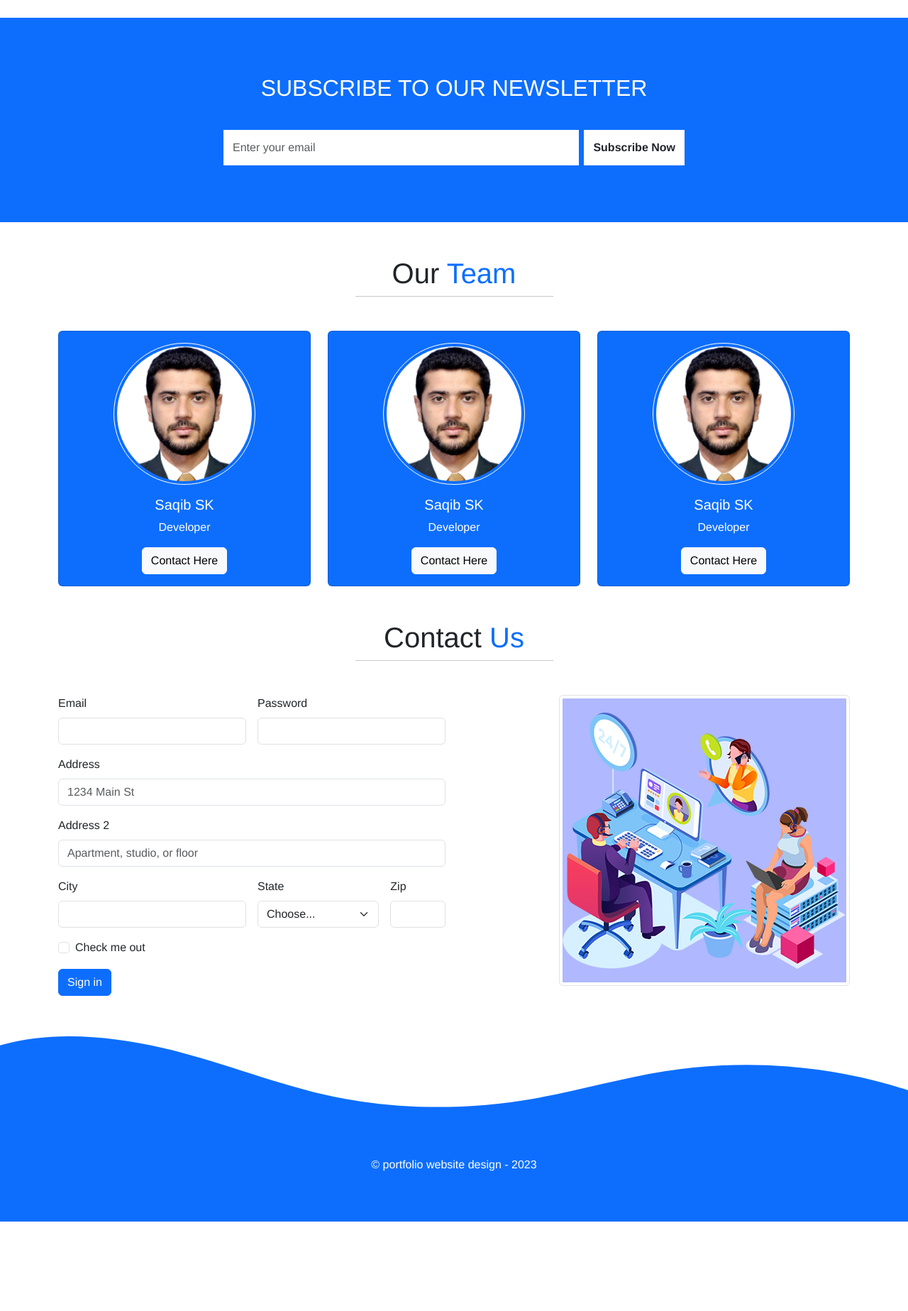
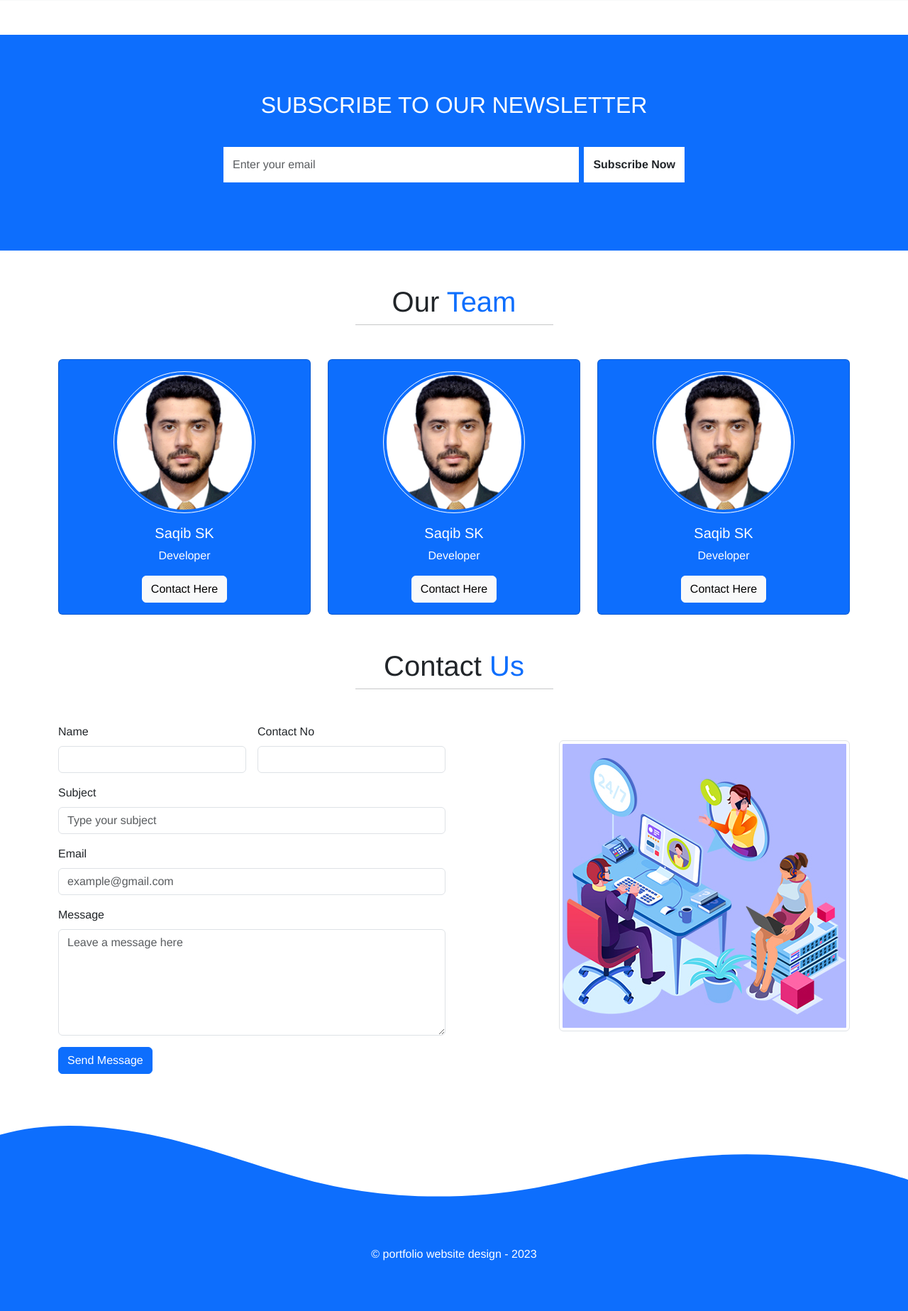
Before and after one commit to saqib-designexs/business-portfolio-website, a PHP site: page / in a window 1280 px wide. Shown: the part 2099-3946 px from the top of the page at 71% size. Before the commit the page ends 3820 px from the top, so only its background shows below. Run offline with PHP 8.4, Linux system fonts and the light colour scheme.

Commit message:
update layout & add mailing functionality

```diff
--- a/index.html
+++ b/index.php
@@ -1,3 +1,5 @@
+include 'newsletter.php';
+include 'send_email.php';
 <!DOCTYPE html>
 <html lang="en">
 <head>
@@ -209,11 +211,12 @@
         <div class="content">
           <h2 class="text-white">SUBSCRIBE TO OUR NEWSLETTER</h2>
         <div class="input-group">
-               <input type="email" class="form-control" placeholder="Enter your email">
+               <input type="email" class="form-control" placeholder="Enter your email" id="nw_input">
                <span class="input-group-btn">
-               <button class="btn btn bg-white text-dark ms-2 ms-sm-2 ms-lg-2" type="submit">Subscribe Now</button>
+               <button class="btn btn bg-white text-dark ms-2 ms-sm-2 ms-lg-2" type="button" id="nw_btn" onclick="newsletter();">Subscribe Now</button>
                </span>
-                </div>
+        </div>
+        <p id="newsletter_message"></p>
         </div>
       </div>
       </div>
@@ -272,52 +275,36 @@
     </div>
     <div class="row">
       <div class="col-12 col-lg-6">
-        <form class="row g-3">
+        <form class="row g-3" id="contactForm">
           <div class="col-md-6">
-            <label for="inputEmail4" class="form-label">Email</label>
-            <input type="email" class="form-control" id="inputEmail4">
+            <label class="form-label">Name</label>
+            <input type="input" class="form-control" id="name">
           </div>
           <div class="col-md-6">
-            <label for="inputPassword4" class="form-label">Password</label>
-            <input type="password" class="form-control" id="inputPassword4">
+            <label class="form-label">Contact No</label>
+            <input type="number" class="form-control" id="number">
+          </div>
+
+          <div class="col-12">
+            <label class="form-label">Subject</label>
+            <input type="input" class="form-control" id="subject" placeholder="Type your subject">
+          </div>
+
+          <div class="col-12">
+            <label class="form-label">Email</label>
+            <input type="email" class="form-control" id="email" placeholder="example@gmail.com">
           </div>
           <div class="col-12">
-            <label for="inputAddress" class="form-label">Address</label>
-            <input type="text" class="form-control" id="inputAddress" placeholder="1234 Main St">
+            <label class="form-label">Message</label>
+          <textarea class="form-control" placeholder="Leave a message here" id="message" style="height: 150px" spellcheck="false"></textarea>
           </div>
           <div class="col-12">
-            <label for="inputAddress2" class="form-label">Address 2</label>
-            <input type="text" class="form-control" id="inputAddress2" placeholder="Apartment, studio, or floor">
-          </div>
-          <div class="col-md-6">
-            <label for="inputCity" class="form-label">City</label>
-            <input type="text" class="form-control" id="inputCity">
-          </div>
-          <div class="col-md-4">
-            <label for="inputState" class="form-label">State</label>
-            <select id="inputState" class="form-select">
-              <option selected>Choose...</option>
-              <option>...</option>
-            </select>
-          </div>
-          <div class="col-md-2">
-            <label for="inputZip" class="form-label">Zip</label>
-            <input type="text" class="form-control" id="inputZip">
-          </div>
-          <div class="col-12">
-            <div class="form-check">
-              <input class="form-check-input" type="checkbox" id="gridCheck">
-              <label class="form-check-label" for="gridCheck">
-                Check me out
-              </label>
-            </div>
-          </div>
-          <div class="col-12">
-            <button type="submit" class="btn btn-primary">Sign in</button>
+            <button type="submit" class="btn btn-primary" id="submit_btn" onclick="submitForm(event)">Send Message</button>
           </div>
         </form>
+        <p class="text-center text-primary" id="email_message"></p>
       </div>
-      <div class="col-12 col-lg-6 m-auto text-center text-lg-end text-sm-center mt-3 mt-sm-3 mt-lg-0">
+      <div class="col-12 col-lg-6 m-auto text-center text-lg-end text-sm-center mt-3 mt-sm-3 mt-lg-4">
         <img src="images/extra/3.jpg" class="img-fluid img-thumbnail">
       </div>
     </div>
@@ -345,6 +332,7 @@
     <script src="https://cdn.jsdelivr.net/npm/@popperjs/core@2.11.8/dist/umd/popper.min.js" integrity="sha384-I7E8VVD/ismYTF4hNIPjVp/Zjvgyol6VFvRkX/vR+Vc4jQkC+hVqc2pM8ODewa9r" crossorigin="anonymous"></script>
     <script src="https://cdn.jsdelivr.net/npm/bootstrap@5.3.1/dist/js/bootstrap.min.js" integrity="sha384-Rx+T1VzGupg4BHQYs2gCW9It+akI2MM/mndMCy36UVfodzcJcF0GGLxZIzObiEfa" crossorigin="anonymous"></script>
     <script src="https://unpkg.com/aos@2.3.1/dist/aos.js"></script>
+    <script src="main.js"></script>
     <script>
       AOS.init();
     </script>
--- /dev/null
+++ b/main.js
@@ -0,0 +1,133 @@
+function newsletter(){
+var email = document.getElementById("nw_input").value;
+var messageElement = document.getElementById("newsletter_message");
+// Check if the email field is empty
+    if (email.trim() === "") {
+      messageElement.innerHTML = "Please enter your email address.";
+     messageElement.style.color = "#FFFFFF";
+     messageElement.style.marginTop = "10px";
+	  // Clear the message after 2 seconds
+        setTimeout(function () {
+          messageElement.innerHTML = "";
+        }, 2000);
+
+      return; // Exit the function if the field is empty
+    }
+   // Email validation regular expression
+    var emailRegex = /^[^\s@]+@[^\s@]+\.[^\s@]+$/;
+    if (!emailRegex.test(email)) {
+      messageElement.innerHTML = "Please enter a valid email address.";
+      messageElement.style.color = "#FFFFFF";
+     messageElement.style.marginTop = "10px";
+	  // Clear the message after 2 seconds
+        setTimeout(function () {
+          messageElement.innerHTML = "";
+		  document.getElementById("nw_input").value = "";
+        }, 2000);
+      return; // Exit the function if the email format is invalid
+}
+    var xhttp = new XMLHttpRequest();
+    xhttp.onreadystatechange = function() {
+      if (this.readyState == 4) {
+        if (this.status == 200) {
+          messageElement.innerHTML = this.responseText;
+          messageElement.style.color = "#FFFFFF";
+          messageElement.style.marginTop = "10px";
+        } else {
+          messageElement.innerHTML = "Failed to send email.";
+          messageElement.style.color = "#FFFFFF";
+          messageElement.style.marginTop = "10px";
+        }
+        // Clear the message after 2 seconds
+        setTimeout(function () {
+          messageElement.innerHTML = "";
+        }, 2000);
+      }
+    };
+    xhttp.open("POST", "newsletter.php?email=" + email, true);
+    xhttp.send();
+	// Clear previous message and input field
+    messageElement.innerHTML = "";
+    document.getElementById("nw_input").value = "";
+} // end of newsletter function
+//*************************************************************
+  function submitForm(event) {
+    event.preventDefault(); // Prevent form submission and page reload
+    // Get form values
+    var name = document.getElementById('name').value;
+    var number = document.getElementById('number').value;
+    var email = document.getElementById('email').value;
+    var subject = document.getElementById('subject').value;
+    var message = document.getElementById('message').value;
+    var messageElement1 = document.getElementById("email_message");
+    // Check if fields are empty
+    if (name === '' || email === '' || subject === '' || message === '' || number=== '') {
+      //alert('Please fill in all the fields.');
+    messageElement1.innerHTML = "Please fill in all the fields.";
+    messageElement1.style.color = "#fba504";
+    messageElement1.style.marginTop = "10px";
+      // Clear the message after 2 seconds
+      setTimeout(function () {
+          messageElement1.innerHTML = "";
+        }, 2000);
+      return;
+    }
+    // Email validation using a regular expression
+    var emailRegex = /^[^\s@]+@[^\s@]+\.[^\s@]+$/;
+    if (!emailRegex.test(email)) {
+    messageElement1.innerHTML = "Please enter a valid email address.";
+    messageElement1.style.color = "#fba504";
+    messageElement1.style.marginTop = "10px";
+    setTimeout(function () {
+          messageElement1.innerHTML = "";
+        }, 2000);
+      return;
+    }
+    // Send the request
+    fetch('send_email.php', {
+      method: 'POST',
+      headers: {
+        'Content-Type': 'application/x-www-form-urlencoded'
+      },
+      body:
+        'name=' +
+        encodeURIComponent(name) +
+        '&number=' +
+        encodeURIComponent(number) +
+        '&email=' +
+        encodeURIComponent(email) +
+        '&subject=' +
+        encodeURIComponent(subject) +
+        '&message=' +
+        encodeURIComponent(message)
+    })
+      .then(function(response) {
+        if (response.ok) {
+          // Request completed successfully
+          messageElement1.innerHTML = "Email sent successfully!";
+          messageElement1.style.color = "#008000";
+          messageElement1.style.marginTop = "10px";
+          document.getElementById('name').value='';
+          document.getElementById('number').value='';
+          document.getElementById('email').value='';
+          document.getElementById('subject').value='';
+          document.getElementById('message').value='';
+          setTimeout(function () {
+          messageElement1.innerHTML = "";
+        }, 2000);
+
+        }else {
+          // Request completed with errors
+          messageElement1.innerHTML = "An error occurred while sending the email.";
+          messageElement1.style.color = "#FF0000";
+          messageElement1.style.marginTop = "10px";
+        }
+      })
+      .catch(function(error) {
+        // Request failed
+        messageElement1.innerHTML = "An error occurred while sending the email.";
+        messageElement1.style.color = "#FF0000";
+        messageElement1.style.marginTop = "10px";
+        console.error(error);
+      });
+  }
```
Also changed, not shown: newsletter.php (added, +14 -0 lines), send_email.php (added, +38 -0 lines).
